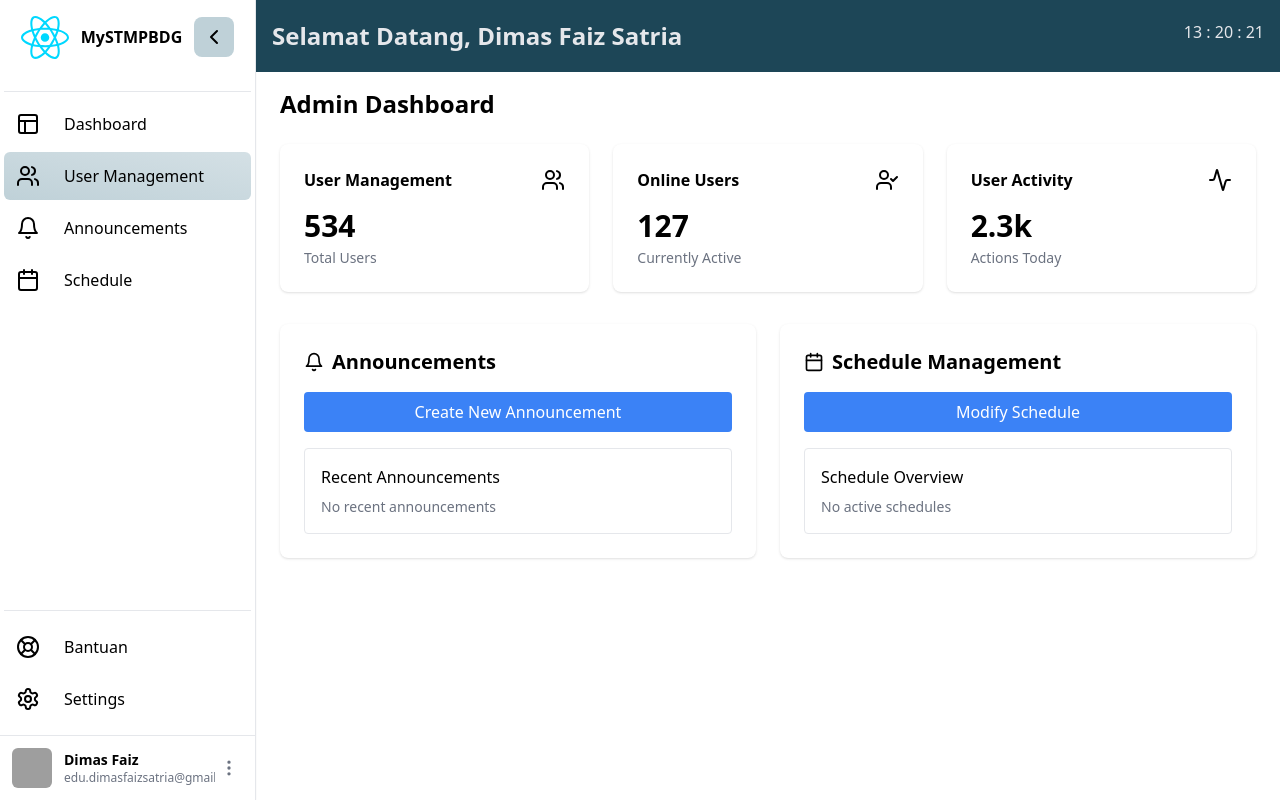
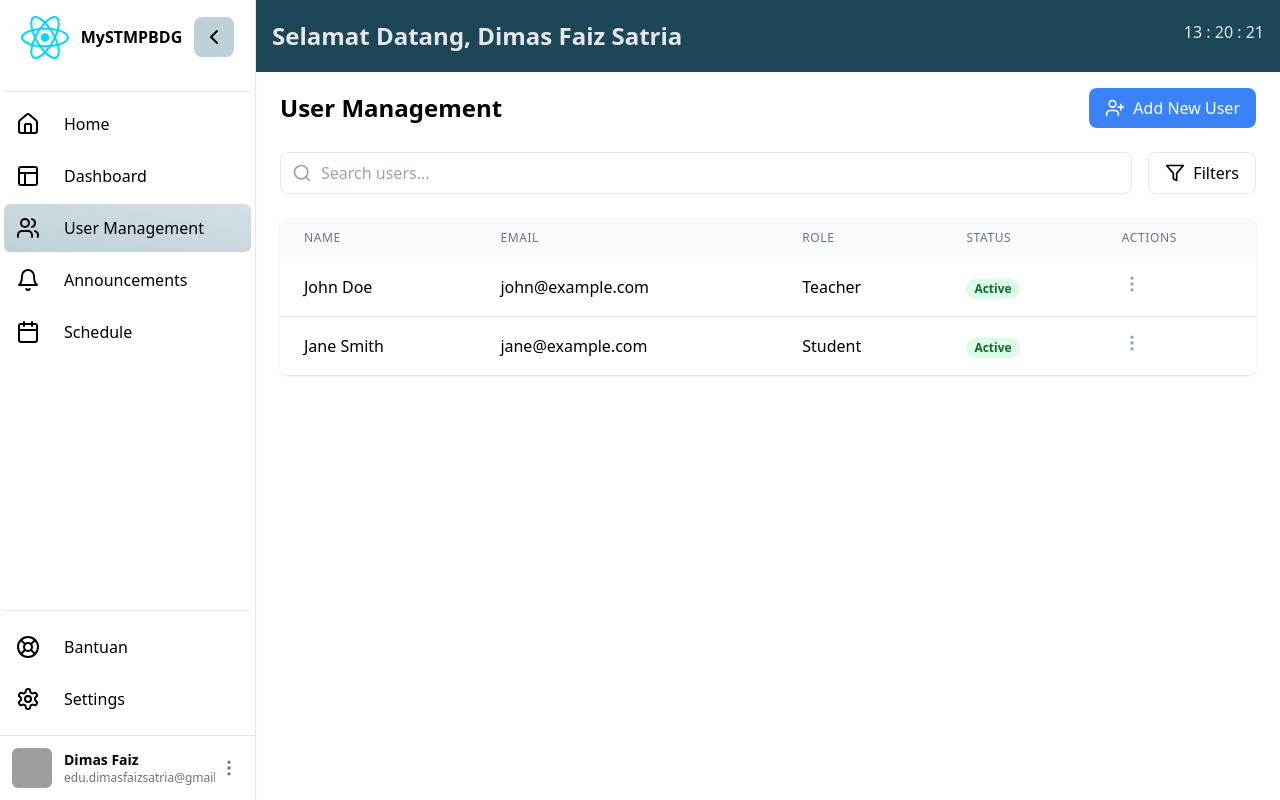
Before and after one commit to FumoRin/MySTMPBDG, a React (Vite) app: page /admin/users in a window 1280 px wide. Built offline with nearby package versions, Linux system fonts and the light colour scheme; grey boxes are pictures that could not be loaded.

Commit message:
Adding AdminPage Main Placeholder

```diff
--- a/src/App.tsx
+++ b/src/App.tsx
@@ -5,6 +5,9 @@ import ChatApp from "./components/chatapp/chatApp";
 import SchedulePage from "./components/schedule/schedulePage";
 import AuthPage from "./components/auth/authPage";
 import AdminPage from "./components/admin/adminPage";
+import AdminUsersPage from "./components/admin/management/userPage";
+import AdminAnnouncementsPage from "./components/admin/management/announcemenPage";
+import AdminSchedulePage from "./components/admin/management/schedulePage";
 
 import {
   BrowserRouter as Router,
@@ -21,6 +24,7 @@ import {
   Users,
   Bell,
   Layout,
+  MonitorCog,
 } from "lucide-react";
 
 function SchedulePageWrapper({ expanded }: { expanded: boolean }) {
@@ -46,6 +50,11 @@ function AppContent() {
     if (isAdminPage) {
       return [
         {
+          icon: <Home />,
+          text: "Home",
+          to: "/home",
+        },
+        {
           icon: <Layout />,
           text: "Dashboard",
           to: "/admin",
@@ -70,6 +79,11 @@ function AppContent() {
 
     // Regular app navigation
     return [
+      {
+        icon: <MonitorCog />,
+        text: "Administration",
+        to: "/admin",
+      },
       {
         icon: <Home />,
         text: "Home",
@@ -119,12 +133,12 @@ function AppContent() {
         </>
       )}
       <div
-        className={`flex-1 transition-all ${
+        className={`flex-1 h-screen transition-all ${
           isLoginPage ? "" : expanded ? "ml-64" : "ml-24"
         }`}
       >
         <div
-          className={`container items-center min-w-full ${
+          className={`container items-center h-full min-w-full ${
             isLoginPage ? "" : "pt-16"
           } `}
         >
@@ -140,9 +154,12 @@ function AppContent() {
 
             {/* Admin routes */}
             <Route path="/admin" element={<AdminPage />} />
-            <Route path="/admin/users" element={<AdminPage />} />
-            <Route path="/admin/announcements" element={<AdminPage />} />
-            <Route path="/admin/schedule" element={<AdminPage />} />
+            <Route path="/admin/users" element={<AdminUsersPage />} />
+            <Route
+              path="/admin/announcements"
+              element={<AdminAnnouncementsPage />}
+            />
+            <Route path="/admin/schedule" element={<AdminSchedulePage />} />
           </Routes>
         </div>
       </div>
--- /dev/null
+++ b/src/components/admin/management/announcemenPage.tsx
@@ -0,0 +1,70 @@
+import { Plus, Search, Calendar } from "lucide-react";
+
+export default function AdminAnnouncementsPage() {
+  const announcements = [
+    {
+      id: 1,
+      title: "System Maintenance Notice",
+      content: "Scheduled maintenance this weekend...",
+      date: "2024-03-15",
+      status: "Scheduled",
+    },
+    // Add more mock data
+  ];
+
+  return (
+    <div className="p-6">
+      <div className="flex justify-between items-center mb-6">
+        <h1 className="text-2xl font-bold">Announcement Management</h1>
+        <button className="flex items-center gap-2 bg-blue-500 text-white px-4 py-2 rounded-lg">
+          <Plus size={20} />
+          Create Announcement
+        </button>
+      </div>
+
+      {/* Search Bar */}
+      <div className="flex gap-4 mb-6">
+        <div className="flex-1 relative">
+          <Search
+            className="absolute left-3 top-1/2 transform -translate-y-1/2 text-gray-400"
+            size={20}
+          />
+          <input
+            type="text"
+            placeholder="Search announcements..."
+            className="w-full pl-10 pr-4 py-2 border rounded-lg"
+          />
+        </div>
+      </div>
+
+      {/* Announcements Grid */}
+      <div className="grid grid-cols-1 md:grid-cols-2 lg:grid-cols-3 gap-6">
+        {announcements.map((announcement) => (
+          <div key={announcement.id} className="bg-white p-6 rounded-lg shadow">
+            <div className="flex items-center justify-between mb-4">
+              <span className="text-sm text-gray-500 flex items-center gap-2">
+                <Calendar size={16} />
+                {announcement.date}
+              </span>
+              <span
+                className={`px-2 py-1 rounded-full text-xs ${
+                  announcement.status === "Scheduled"
+                    ? "bg-blue-100 text-blue-800"
+                    : "bg-green-100 text-green-800"
+                }`}
+              >
+                {announcement.status}
+              </span>
+            </div>
+            <h3 className="font-semibold mb-2">{announcement.title}</h3>
+            <p className="text-gray-600 text-sm">{announcement.content}</p>
+            <div className="mt-4 flex gap-2">
+              <button className="text-blue-500 text-sm">Edit</button>
+              <button className="text-red-500 text-sm">Delete</button>
+            </div>
+          </div>
+        ))}
+      </div>
+    </div>
+  );
+}
--- /dev/null
+++ b/src/components/admin/management/schedulePage.tsx
@@ -0,0 +1,69 @@
+import { Plus, Calendar, Clock, Users } from "lucide-react";
+
+export default function AdminSchedulePage() {
+  const schedules = [
+    {
+      id: 1,
+      subject: "Mathematics",
+      teacher: "John Doe",
+      time: "08:00 - 09:30",
+      day: "Monday",
+      room: "Room 101",
+    },
+    // Add more mock data
+  ];
+
+  return (
+    <div className="p-6">
+      <div className="flex justify-between items-center mb-6">
+        <h1 className="text-2xl font-bold">Schedule Management</h1>
+        <button className="flex items-center gap-2 bg-blue-500 text-white px-4 py-2 rounded-lg">
+          <Plus size={20} />
+          Add Schedule
+        </button>
+      </div>
+
+      {/* Schedule Filter */}
+      <div className="flex gap-4 mb-6">
+        <select className="border rounded-lg px-4 py-2">
+          <option>All Days</option>
+          <option>Monday</option>
+          <option>Tuesday</option>
+          {/* Add other days */}
+        </select>
+        <select className="border rounded-lg px-4 py-2">
+          <option>All Teachers</option>
+          {/* Add teacher options */}
+        </select>
+      </div>
+
+      {/* Schedule Grid */}
+      <div className="grid grid-cols-1 md:grid-cols-2 lg:grid-cols-3 gap-6">
+        {schedules.map((schedule) => (
+          <div key={schedule.id} className="bg-white p-6 rounded-lg shadow">
+            <div className="flex items-center gap-2 text-blue-500 font-semibold mb-4">
+              <Calendar size={20} />
+              {schedule.day}
+            </div>
+            <h3 className="font-semibold text-lg mb-2">{schedule.subject}</h3>
+            <div className="space-y-2">
+              <div className="flex items-center gap-2 text-gray-600">
+                <Users size={16} />
+                {schedule.teacher}
+              </div>
+              <div className="flex items-center gap-2 text-gray-600">
+                <Clock size={16} />
+                {schedule.time}
+              </div>
+              <div className="text-gray-600">Room: {schedule.room}</div>
+            </div>
+            <div className="mt-4 flex gap-2">
+              <button className="text-blue-500 text-sm">Edit</button>
+              <button className="text-red-500 text-sm">Delete</button>
+            </div>
+          </div>
+        ))}
+      </div>
+    </div>
+  );
+}
--- /dev/null
+++ b/src/components/admin/management/userPage.tsx
@@ -0,0 +1,96 @@
+import { Search, Filter, UserPlus, MoreVertical } from "lucide-react";
+
+export default function AdminUsersPage() {
+  const users = [
+    {
+      id: 1,
+      name: "John Doe",
+      email: "john@example.com",
+      role: "Teacher",
+      status: "Active",
+    },
+    {
+      id: 2,
+      name: "Jane Smith",
+      email: "jane@example.com",
+      role: "Student",
+      status: "Active",
+    },
+    // Add more mock data as needed
+  ];
+
+  return (
+    <div className="p-6">
+      <div className="flex justify-between items-center mb-6">
+        <h1 className="text-2xl font-bold">User Management</h1>
+        <button className="flex items-center gap-2 bg-blue-500 text-white px-4 py-2 rounded-lg">
+          <UserPlus size={20} />
+          Add New User
+        </button>
+      </div>
+
+      {/* Search and Filter Bar */}
+      <div className="flex gap-4 mb-6">
+        <div className="flex-1 relative">
+          <Search
+            className="absolute left-3 top-1/2 transform -translate-y-1/2 text-gray-400"
+            size={20}
+          />
+          <input
+            type="text"
+            placeholder="Search users..."
+            className="w-full pl-10 pr-4 py-2 border rounded-lg"
+          />
+        </div>
+        <button className="flex items-center gap-2 px-4 py-2 border rounded-lg">
+          <Filter size={20} />
+          Filters
+        </button>
+      </div>
+
+      {/* Users Table */}
+      <div className="bg-white rounded-lg shadow overflow-hidden">
+        <table className="min-w-full">
+          <thead className="bg-gray-50">
+            <tr>
+              <th className="px-6 py-3 text-left text-xs font-medium text-gray-500 uppercase tracking-wider">
+                Name
+              </th>
+              <th className="px-6 py-3 text-left text-xs font-medium text-gray-500 uppercase tracking-wider">
+                Email
+              </th>
+              <th className="px-6 py-3 text-left text-xs font-medium text-gray-500 uppercase tracking-wider">
+                Role
+              </th>
+              <th className="px-6 py-3 text-left text-xs font-medium text-gray-500 uppercase tracking-wider">
+                Status
+              </th>
+              <th className="px-6 py-3 text-left text-xs font-medium text-gray-500 uppercase tracking-wider">
+                Actions
+              </th>
+            </tr>
+          </thead>
+          <tbody className="bg-white divide-y divide-gray-200">
+            {users.map((user) => (
+              <tr key={user.id}>
+                <td className="px-6 py-4 whitespace-nowrap">{user.name}</td>
+                <td className="px-6 py-4 whitespace-nowrap">{user.email}</td>
+                <td className="px-6 py-4 whitespace-nowrap">{user.role}</td>
+                <td className="px-6 py-4 whitespace-nowrap">
+                  <span className="px-2 inline-flex text-xs leading-5 font-semibold rounded-full bg-green-100 text-green-800">
+                    {user.status}
+                  </span>
+                </td>
+                <td className="px-6 py-4 whitespace-nowrap">
+                  <button className="text-gray-400 hover:text-gray-600">
+                    <MoreVertical size={20} />
+                  </button>
+                </td>
+              </tr>
+            ))}
+          </tbody>
+        </table>
+      </div>
+    </div>
+  );
+}
```
